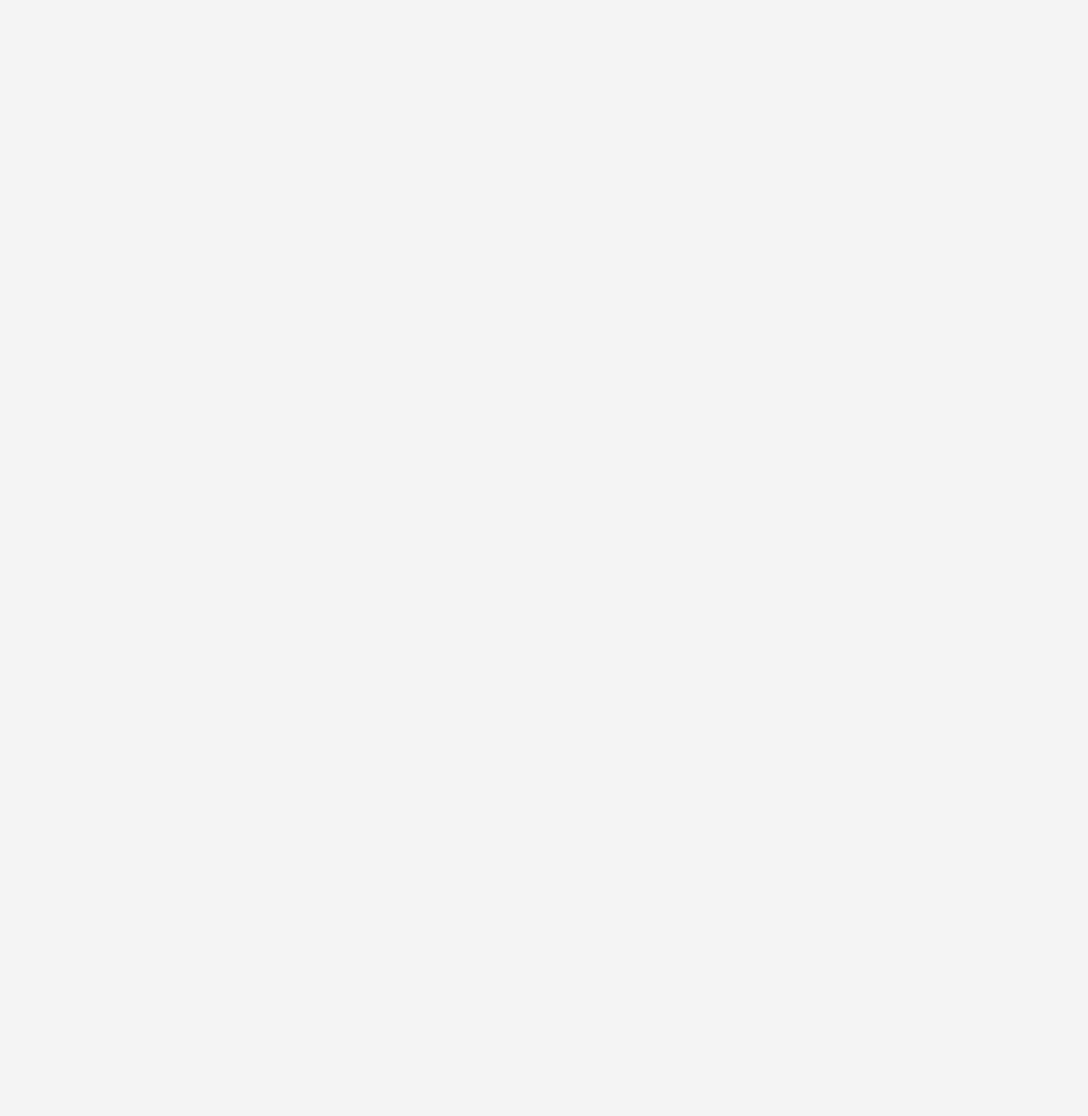
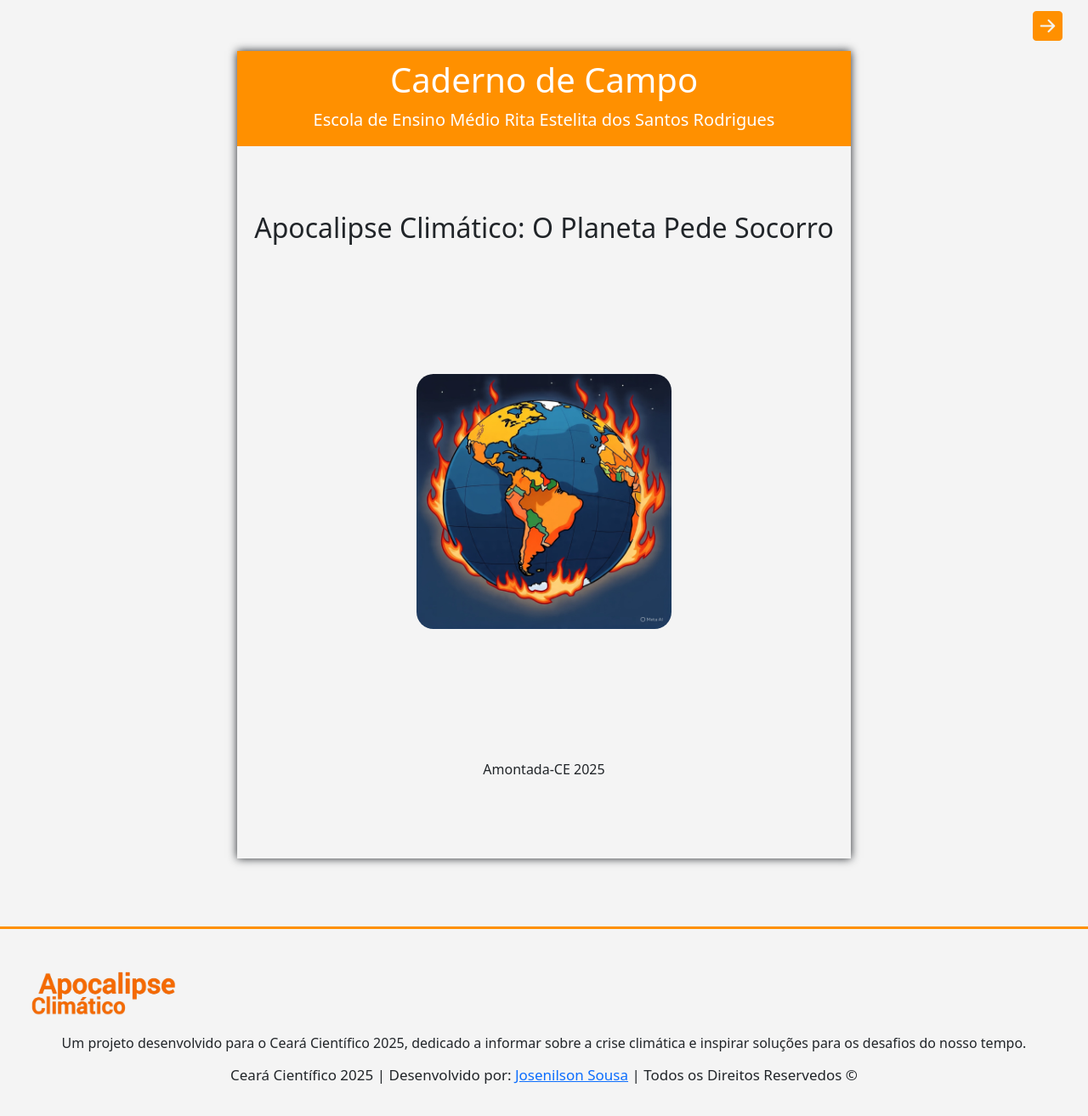
Before and after one commit to Nilsonsousa16/Caderno-de-Campo, a plain HTML site: page index.html in a window 1280 px wide. Shown: the whole page at 85% size. Before the commit the page ends 800 px from the top, so only its background shows below. Drawn offline with nearby package versions, Linux system fonts and the light colour scheme; files that its build step writes are made by us from their sources.

Commit message:
feat: criado pagina inicial

```diff
--- a/assets/css/style.css
+++ b/assets/css/style.css
@@ -8,3 +8,145 @@
 body {
     background-color: #f4f4f4;
 }
+
+.ir {
+    text-decoration: none;
+    position: absolute;
+    top: 5px;
+    right: 30px;
+}
+
+.voltar {
+    text-decoration: none;
+    position: absolute;
+    top: 5px;
+    left: 30px;
+}
+
+i {
+    color: #FF9000;
+    font-size: 35px;
+}
+
+
+.bi-arrow-left-square-fill {
+    display: none;
+}
+
+@media only screen and (max-width: 660px) {
+    .ir {
+        right: 5px;
+    }
+
+    .voltar {
+        left: 5px;
+    }
+}
+
+/* --- SESSAO --- */
+
+
+section {
+    background-color: #f4f4f4;
+    box-shadow: 0px 0px 10px;
+    max-width: 800px;
+    height: 950px;
+    width: 100%;
+    width: auto;
+    justify-self: center;
+    margin: 60px 10px;
+    display: flex;
+    flex-direction: column;
+    align-items: center;
+}
+
+.div1 {
+    background-color: #FF9000;
+    color: #ffffff;
+    width: 100%;
+}
+
+h1 {
+    text-align: center;
+    margin-top: 10px;
+}
+
+.div1 p {
+    text-align: center;
+    font-size: 20px;
+}
+
+.div2 {
+    display: flex;
+    flex-direction: column;
+    height: 100%;
+    justify-content: space-around;
+    align-items: center;
+    text-align: center;
+}
+
+h2 {
+    margin: 0px 20px;
+}
+
+img {
+    width: 300px;
+    border-radius: 20px;
+}
+
+
+
+
+
+
+
+
+
+/*--- FOOTER --- */
+.div-pai-footer {
+    background-color: #f4f4f4;
+    border-top: solid 3px #FF9000;
+    padding: 30px;
+    margin-top: 10vh;
+}
+
+.div-pai-footer img {
+    width: 200px;
+    margin: 20px 0px;
+}
+
+.div-pai-footer h6 {
+    font-size: 17px;
+    text-align: center;
+}
+
+.div-pai-footer p {
+    text-align: center;
+}
+
+/* --- RESPONSIVIDADE --- */
+
+@media only screen and (max-width: 800px) {
+    .div-pai-footer {
+        padding: 15px;
+    }
+
+    .div-pai-footer h6 {
+        font-size: 13px;
+    }
+}
+
+@media only screen and (max-width: 500px) {
+    .div-pai-footer {
+        padding: 10px;
+    }
+
+    .div-pai-footer p {
+        font-size: 14px;
+    }
+
+    .div-pai-footer img {
+        width: 130px;
+        margin: 10px 0px;
+    }
+}
--- a/index.html
+++ b/index.html
@@ -5,11 +5,39 @@
     <meta name="viewport" content="width=device-width, initial-scale=1.0">
     <title>Caderno de Campo</title>
     <link href="https://cdn.jsdelivr.net/npm/bootstrap@5.3.3/dist/css/bootstrap.min.css" rel="stylesheet" integrity="sha384-QWTKZyjpPEjISv5WaRU9OFeRpok6YctnYmDr5pNlyT2bRjXh0JMhjY6hW+ALEwIH" crossorigin="anonymous">
-    <link rel="stylesheet" href="style.css">
+    <link rel="stylesheet" href="https://cdn.jsdelivr.net/npm/bootstrap-icons@1.13.1/font/bootstrap-icons.min.css">
+    <link rel="stylesheet" href="./assets/css/style.css">
 </head>
 <body>
-    <header></header>
-    <main></main>
-    <footer></footer>
+    <main>
+        <div>
+            <a class="voltar" href="./resumo.html">
+                <i class="bi bi-arrow-left-square-fill"></i>
+            </a>
+            <a class="ir" href="./resumo.html">
+                <i class="bi bi-arrow-right-square-fill"></i>
+            </a>
+        </div>
+        <section>
+            <div class="div1">
+                <h1>Caderno de Campo</h1>
+                <p >Escola de Ensino Médio Rita Estelita dos Santos Rodrigues</p>
+            </div>
+            <div class="div2">
+                <h2>Apocalipse Climático: O Planeta Pede Socorro</h2>
+                <img src="./assets/img/terra.jpg" alt="">
+                <p>Amontada-CE 2025</p>
+            </div>
+        </section>
+    </main>
+    <footer>
+        <div class="div-pai-footer">
+                <img src="./assets/img/logo1.png" alt="">
+            <div>
+                <p>Um projeto desenvolvido para o Ceará Científico 2025, dedicado a informar sobre a crise climática e inspirar soluções para os desafios do nosso tempo.</p>
+                <h6>Ceará Científico 2025 | Desenvolvido por: <a href="https://github.com/Nilsonsousa16">Josenilson Sousa</a> | Todos os Direitos Reservedos &copy</h6>
+            </div>
+        </div>
+    </footer>
 </body>
 </html>
```
Also changed, not shown: assets/img/logo1.png (added), assets/img/terra.jpg (added), resumo.html (added).
